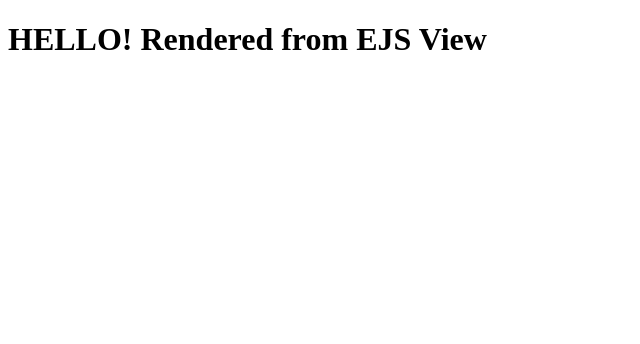
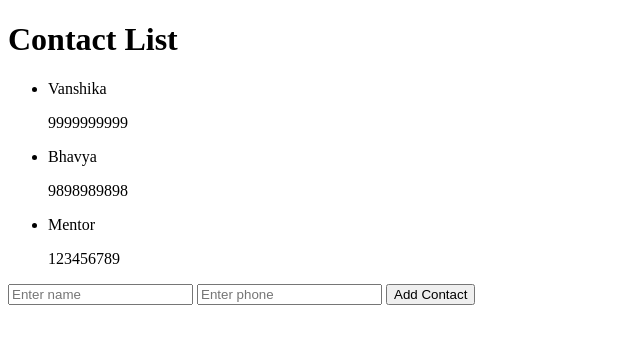
Before and after one commit to vanshikarathi15/Contact_list, a Node server app: page / in a window 1280 px wide. Shown: the top 344 px of the page, without its empty margins (0-640 px from the left). Run offline with Node 20, Linux system fonts and the light colour scheme.

Commit message:
learning parsing

```diff
--- a/express.js
+++ b/express.js
@@ -5,10 +5,31 @@ const app=express();
 
 app.set('view engine','ejs');
 app.set('views',path.join(__dirname,'views'));
+app.use(express.urlencoded());
+var contactList=[
+    {
+        name:"Vanshika",
+        phone:"9999999999"
+    },
+    {
+        name:"Bhavya",
+        phone:"9898989898"
+    },
+    {
+        name:"Mentor",
+        phone:"123456789"
+    }
+]
 
 app.get('/',function(req,res){
-    return res.render('home');
+    return res.render('home',{
+        contact_list:contactList
+    });
 });
+
+app.post("/create-contact" ,function(req,res){
+    console.log(req.body)
+})
 
 app.listen(port,function(err){
     if (err){
--- a/views/home.ejs
+++ b/views/home.ejs
@@ -3,9 +3,25 @@
 <head>
     <meta charset="UTF-8">
     <meta name="viewport" content="width=device-width, initial-scale=1.0">
-    <title>Document</title>
+    <title>CONTACT LIST</title>
 </head>
 <body>
-    <h1>HELLO! Rendered from EJS View</h1>
+    <h1>Contact List</h1>
+    <div>
+        <ul>
+            <% for (let i of contact_list) { %>
+                <li>
+                    <p><%= i.name %></p>
+                    <p><%= i.phone %></p>
+
+                </li>
+                <% } %>
+        </ul>
+    </div>
+    <form action="/create-contact" method="POST">
+        <input type="text" name="name" placeholder="Enter name" required>
+        <input type="number" name="phone" placeholder="Enter phone" required>
+        <button type="submit">Add Contact</button>
+    </form>
 </body>
 </html>
```
